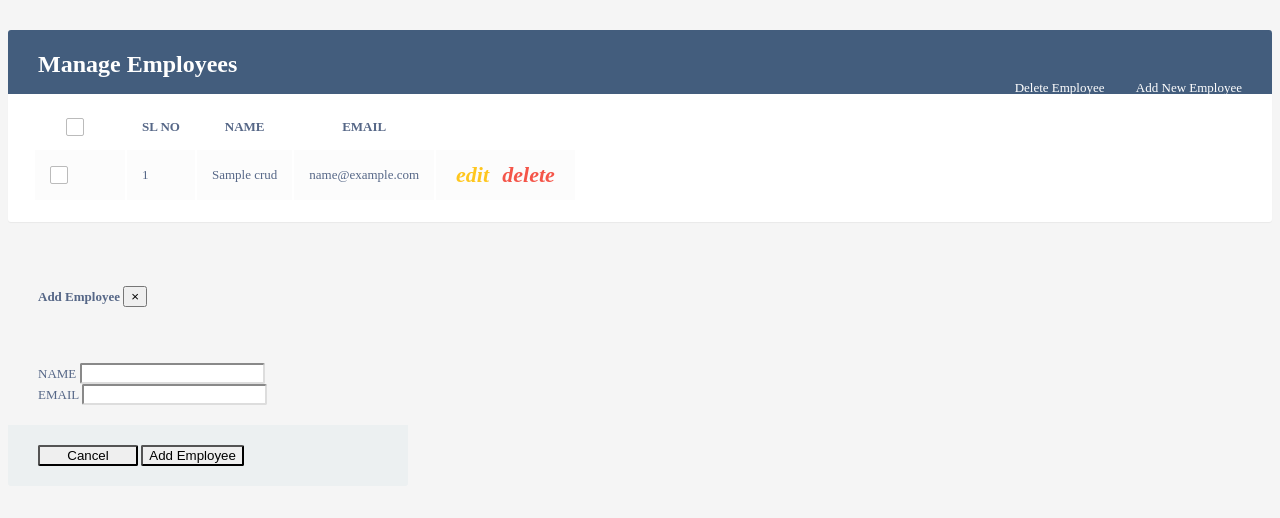
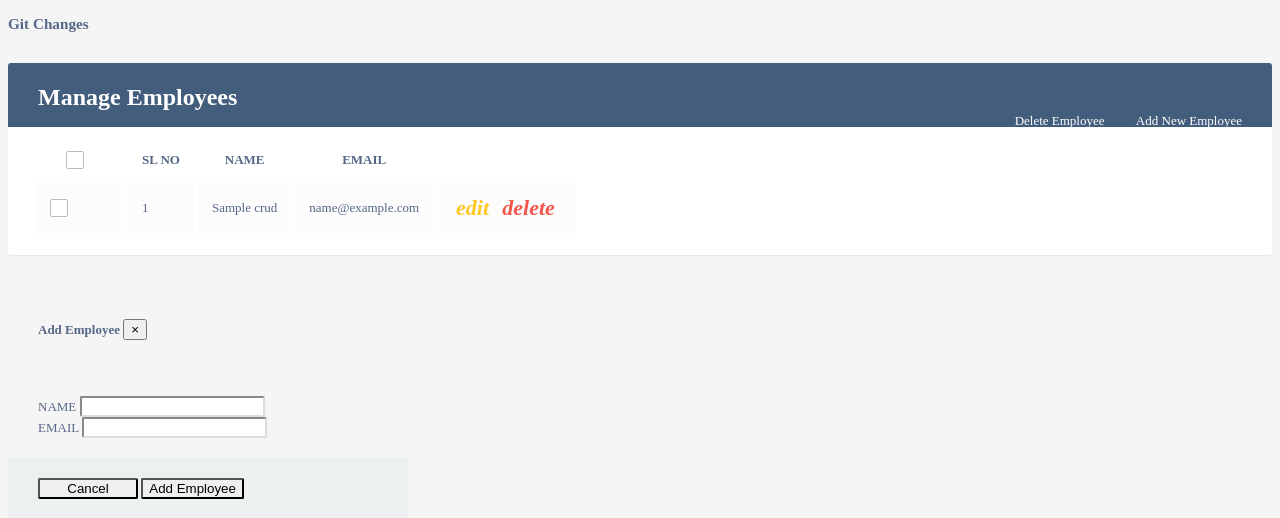
Before and after one commit to Harishkolliparat/CURD-Ajax-with-SQL, a PHP site: page / in a window 1280 px wide. Shown: the top 518 px of the page. Run offline with PHP 8.4, Linux system fonts and the light colour scheme; tables that the repository leaves empty or names only in its code hold one stand-in row (values such as "Sample post").

Commit message:
Testing Update
Nothing to do with the CURD

```diff
--- a/index.php
+++ b/index.php
@@ -194,6 +194,9 @@ body {
 </head>
 <body>
     <div class="container">
+
+	<h3>Git Changes</h3>
+
 	<p id="success"></p>
         <div class="table-wrapper">
             <div class="table-title">
```
